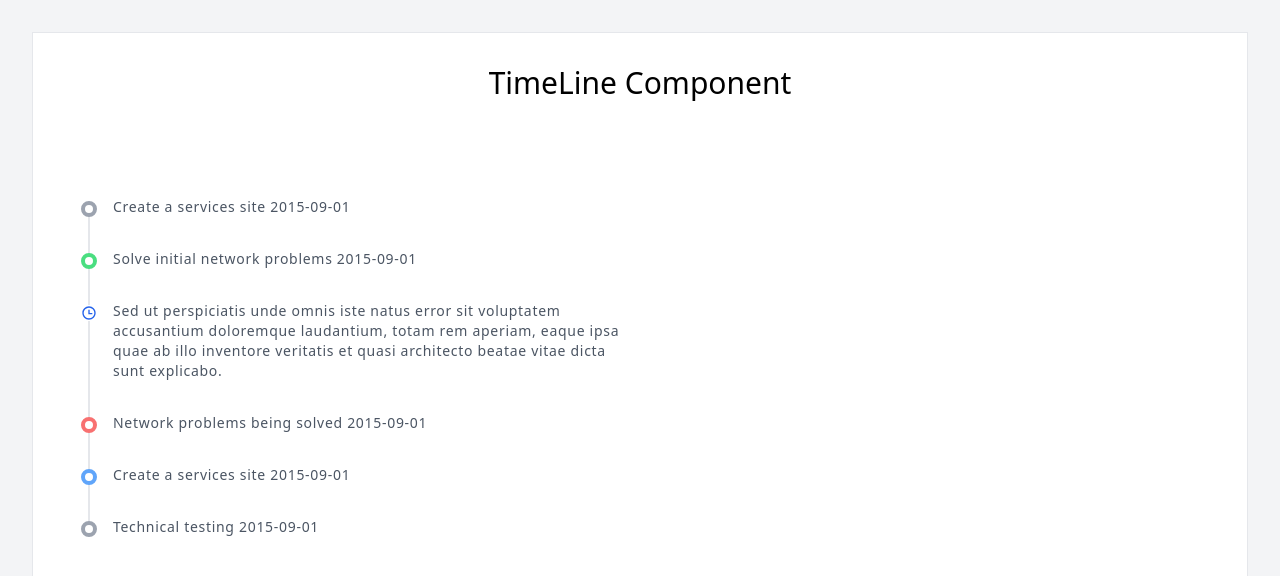
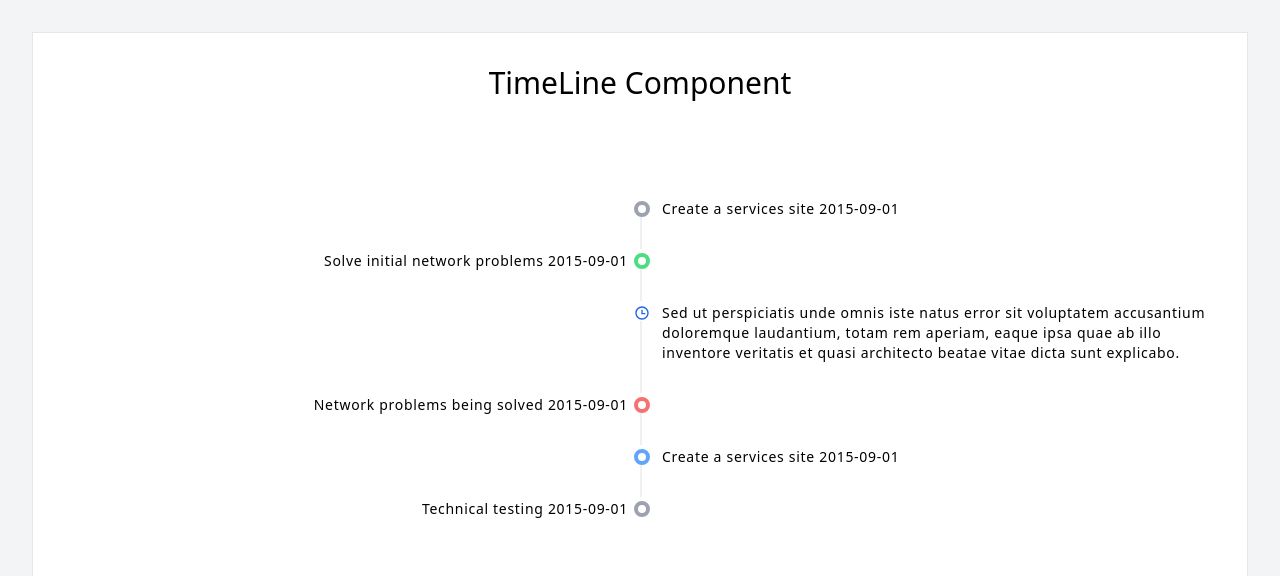
Before and after one commit to braveheart-star/astri-component, a Next.js app: page /timeline in a window 1280 px wide. Shown: the top 576 px of the page. Built offline with nearby package versions, Linux system fonts and the light colour scheme.

Commit message:
finish timeline component

```diff
--- a/src/components/MyTimeLine.tsx
+++ b/src/components/MyTimeLine.tsx
@@ -10,26 +10,16 @@ const dotColor: any = {
 };
 
 export const TimeLine = (props: TimeLineProps) => {
-  console.log("props: ", props);
-
   const TimeNode = (props: any) => {
     const { children, color, index, lastItem } = props;
     return (
-      <div className="flex w-full ">
-        <div className="relative flex">
+      <div className="w-full ">
+        <div className="relative w-full">
           {!lastItem && (
-            <div
-              className="absolute flex items-center justify-center w-2 h-full top-1 "
-              style={{ left: "0.25rem" }}
-            >
-              <div
-                className="h-full bg-gray-200 pointer-events-none "
-                style={{ width: "2px" }}
-              />
-            </div>
+            <div className="absolute flex items-center justify-center w-2 h-full top-1 timeline-axis"></div>
           )}
           {props.dot === "clock" ? (
-            <div className="absolute z-10 flex-shrink-0 w-4 h-4 overflow-hidden text-blue-600 bg-white fill-current top-1">
+            <div className="absolute z-10 flex-shrink-0 w-4 h-4 overflow-hidden text-blue-600 bg-white fill-current top-1 timeline-dot">
               <svg
                 className="w-full h-full"
                 xmlns="http://www.w3.org/2000/svg"
@@ -43,15 +33,17 @@ export const TimeLine = (props: TimeLineProps) => {
             </div>
           ) : (
             <div
-              className={`absolute flex-shrink-0 w-4 h-4 bg-white  border-4 rounded-full top-1  ${
+              className={`absolute flex-shrink-0 w-4 h-4 bg-white  border-4 rounded-full top-1 timeline-dot ${
                 color ? dotColor[color] : "border-gray-400"
               }`}
             />
           )}
-          <div className="flex-grow max-w-lg pb-8 ml-8 ">
-            <h2 className="text-sm font-medium tracking-wider text-gray-600 ">
-              {children}
-            </h2>
+          <div
+            className={`relative flex-grow pb-8 timeline-item-content ${
+              index % 2 === 0 ? "timeline-right-item" : "timeline-left-item"
+            }`}
+          >
+            <p className="text-sm tracking-wider ">{children}</p>
           </div>
         </div>
       </div>
--- a/src/styles/globals.css
+++ b/src/styles/globals.css
@@ -1,3 +1,35 @@
 @tailwind base;
 @tailwind components;
 @tailwind utilities;
+.timeline-item-content {
+  position: relative;
+  inset-block-start: 2px;
+  margin-inline-start: 26px;
+  margin-inline-end: 0;
+  margin-block-start: 0;
+  margin-block-end: 0;
+  word-break: break-word;
+}
+.timeline-left-item {
+  width: calc(50% - 12px);
+  margin: 0;
+  text-align: end;
+}
+
+.timeline-right-item {
+  inset-inline-start: calc(50% - 4px);
+  width: calc(50% - 12px);
+  text-align: start;
+}
+.timeline-axis {
+  inset-inline-start: 50%;
+  position: absolute;
+  inset-block-start: 10px;
+  /* inset-inline-start: 4px; */
+  height: calc(100% - 10px);
+  border-inline-start: 2px solid rgba(5, 5, 5, 0.06);
+}
+.timeline-dot {
+  margin-inline-start: -6px;
+  inset-inline-start: 50%;
+}
```
